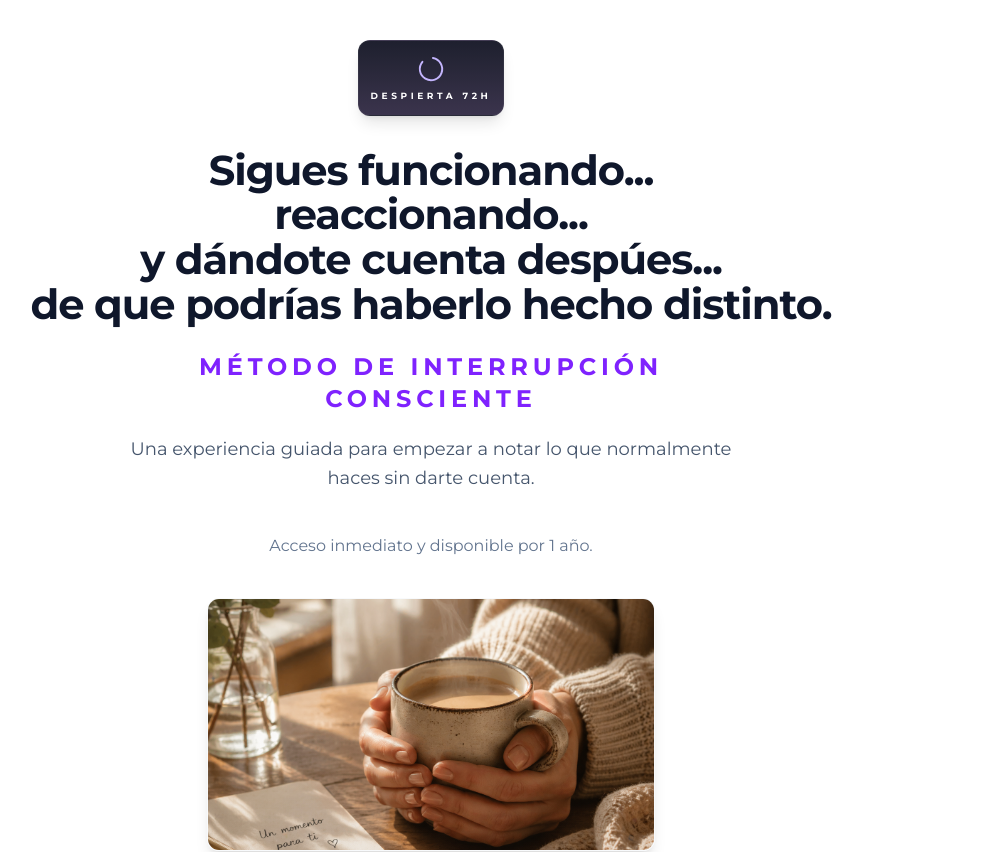
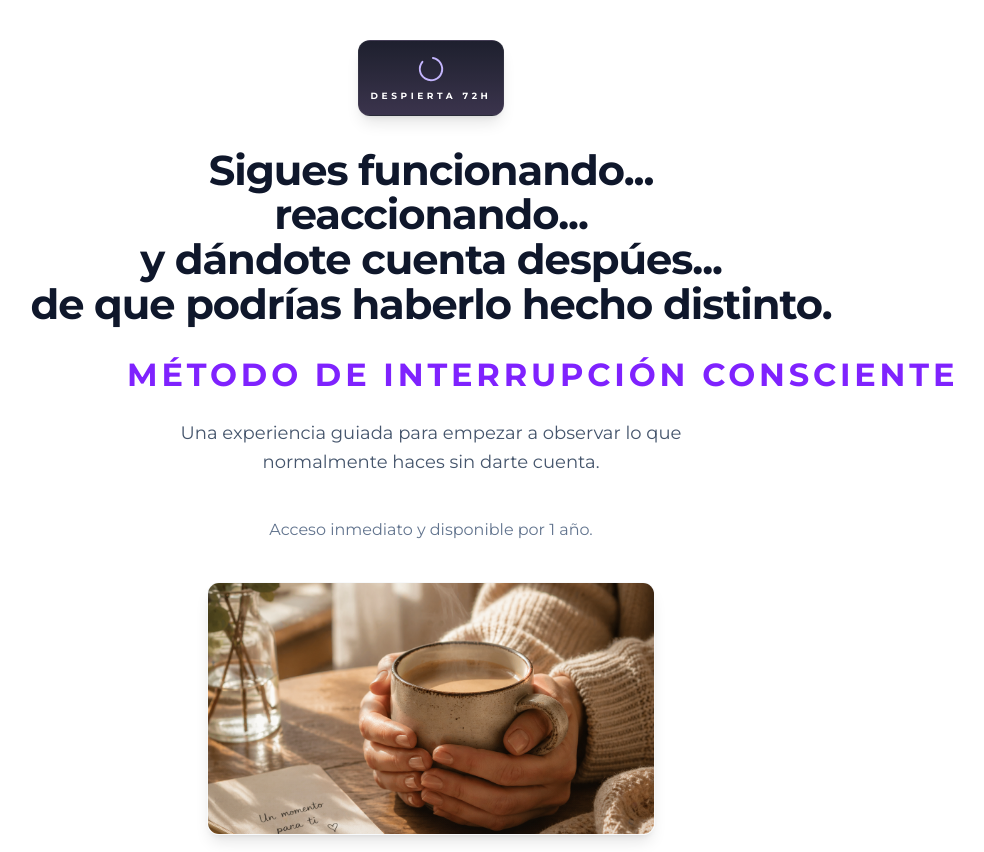
Before and after one commit to cursossolange/despierta-72h, a React (Vite) app: page / in a window 1280 px wide. Shown: the top 852 px of the page, without its empty margins (209-1193 px from the left). Built offline with nearby package versions, Linux system fonts and the light colour scheme; no server answers.

Commit message:
Update LandingPage.tsx

```diff
--- a/src/components/LandingPage.tsx
+++ b/src/components/LandingPage.tsx
@@ -173,12 +173,12 @@ export default function LandingPage({ onPurchase }: LandingPageProps) {
             {/* 3. Bajada breve */}
 <div className="max-w-2xl mx-auto mb-8 md:mb-10 px-4">
 <div className="max-w-2xl mx-auto mb-8 md:mb-10 px-4 text-center">
-<p className="text-[19px] md:text-2xl uppercase tracking-[0.2em] text-violet-600 font-black mb-5">
+<p className="text-[20px] md:text-[2rem] uppercase tracking-[0.12em] text-violet-600 font-black mb-5 whitespace-nowrap">
     Método de Interrupción Consciente
   </p>
 
   <p className="text-base md:text-lg text-slate-600 leading-relaxed">
-    Una experiencia guiada para empezar a notar lo que normalmente haces sin darte cuenta.
+    Una experiencia guiada para empezar a observar lo que normalmente haces sin darte cuenta.
   </p>
 </div>
   <p className="mt-4 text-sm md:text-base text-slate-500">
```
